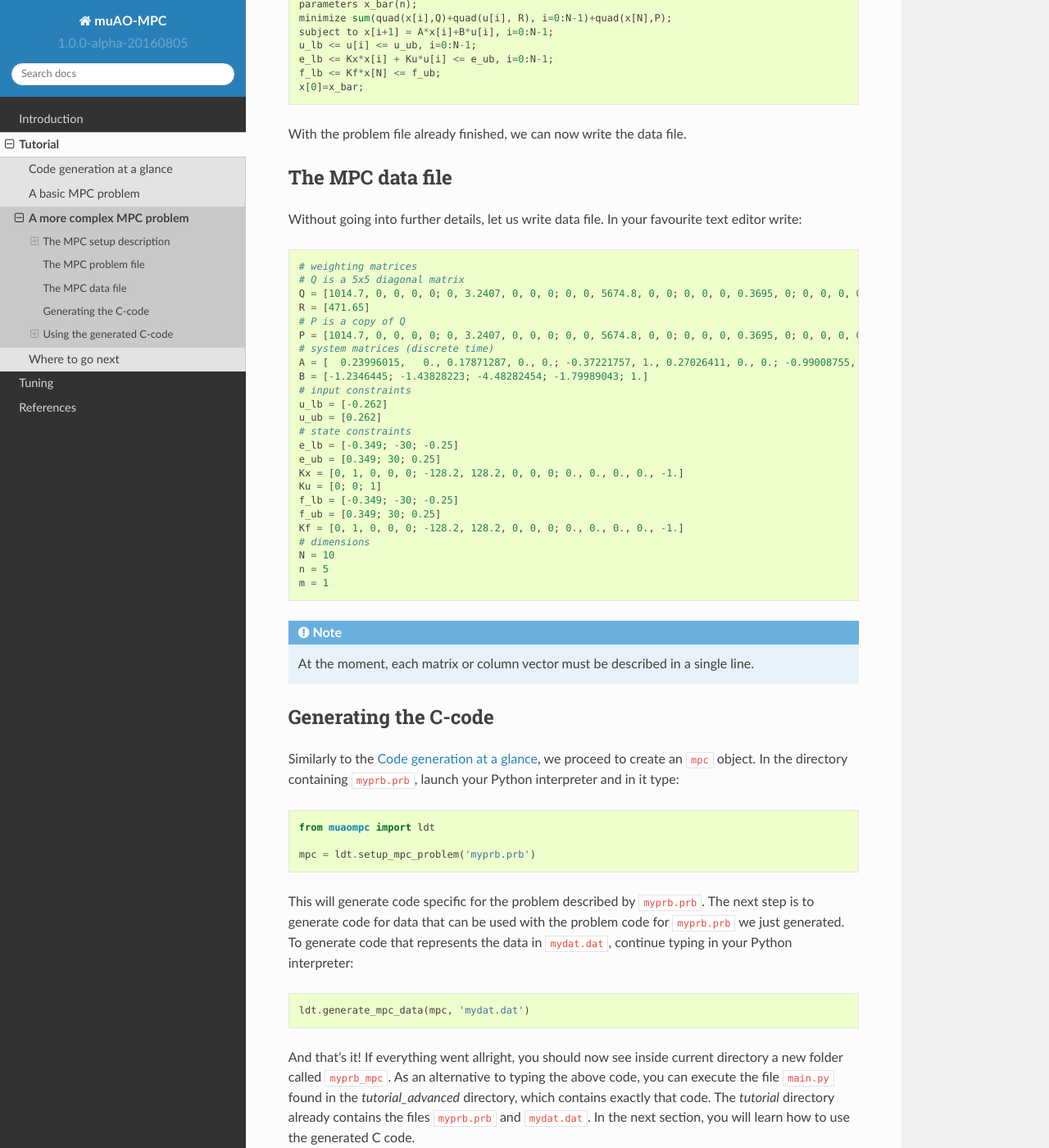
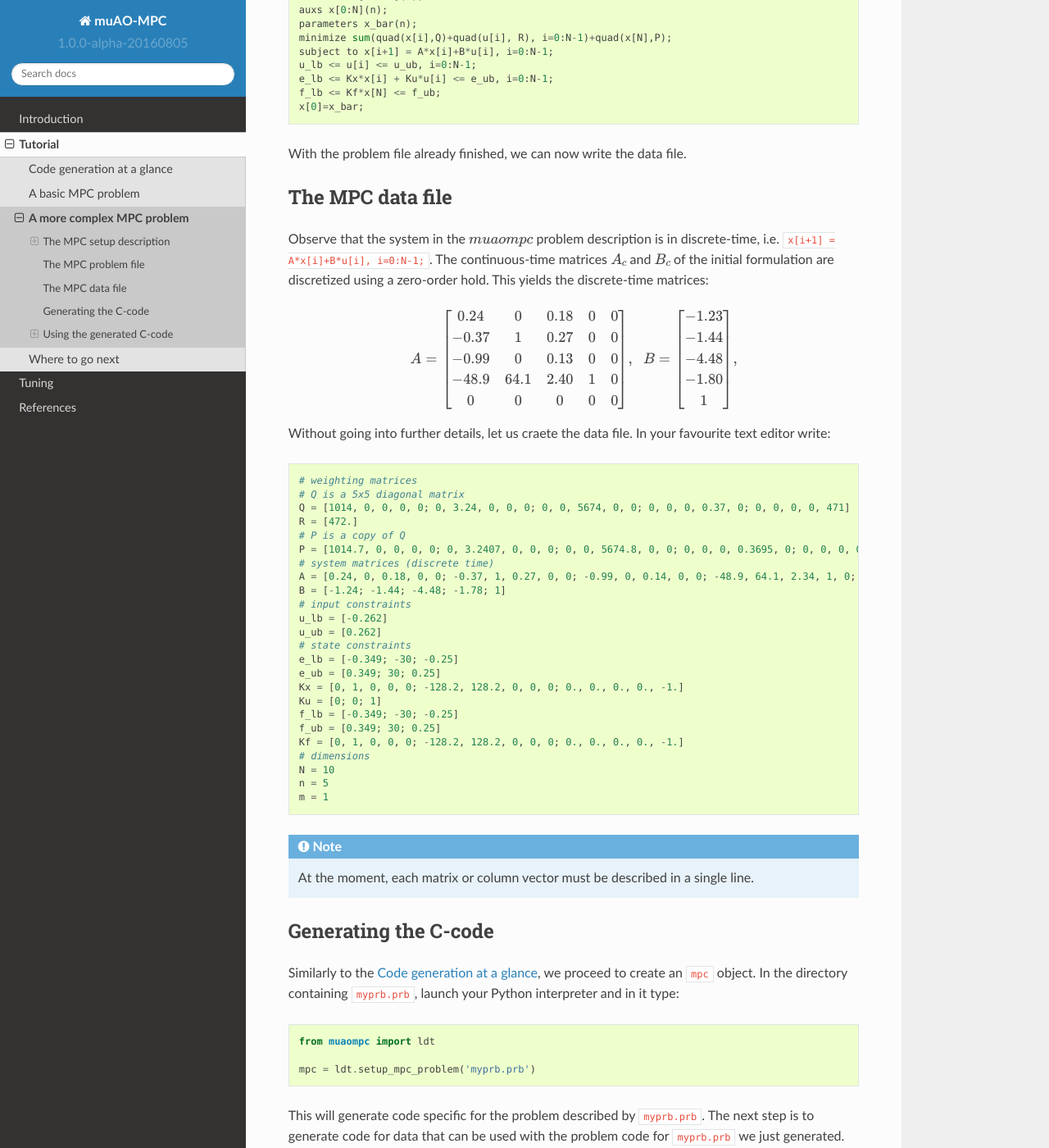
Before and after one commit to muaompc/muaompc, a Sphinx documentation site: the page built from doc/tutor.advanced.rst, in a window 1280 px wide and 1400 px high, scrolled down 1399 px. Shown: the whole window at 82% size. Built offline with Sphinx 7.4.7 and the Read the Docs theme 2.0.0, drawn with Linux system fonts in a browser that asks for light colours; formulas are drawn with MathJax 3; some of the changed text lies outside the part shown.

Commit message:
Improve the advanced tutorial

```diff
--- a/doc/tutor.advanced.rst
+++ b/doc/tutor.advanced.rst
@@ -8,10 +8,9 @@
 follow is the same: describe the problem, generate C-code from it, and finally
 use the generated code.
 
-
 We now consider a problem that presents many of the features
-available. The code for this example can be found
-inside the *tutorial* directory ``muaompc_root/examples/ldt/tutorial``,
+available in `muaompc`. The code for this example can be found
+inside the *tutorial advanced* directory ``muaompc_root/examples/ldt/tutorial_advanced``,
 where ``muaompc_root`` is the path to the root directory of ``muaompc``.
 
 
@@ -91,23 +90,45 @@
     f_lb <= Kf*x[N] <= f_ub;
     x[0]=x_bar;
 
+With the problem file already finished, we can now write the data file.
 
-With the problem file already finished, we can now write the data file.
 
 The MPC data file
 =================
 
-Without going into further details, let us write data file. In your favourite text editor write::
+Observe that the system in the `muaompc` problem description is in discrete-time,
+i.e. ``x[i+1] = A*x[i]+B*u[i], i=0:N-1;``.
+The continuous-time matrices `A_c` and `B_c` of the initial formulation are discretized using a
+zero-order hold. This yields the discrete-time matrices:
+
+.. math::
+   A = \left[ \begin{matrix}
+   0.24 & 0 & 0.18 & 0 & 0 \\
+   -0.37 & 1 & 0.27 & 0 & 0 \\
+   -0.99 & 0 & 0.13 & 0 & 0 \\
+   -48.9 & 64.1 & 2.40 & 1 & 0 \\
+   0 & 0 & 0 & 0 & 0  \\
+   \end{matrix} \right], \;\;
+   B = \left[ \begin{matrix}
+   -1.23 \\
+   -1.44 \\
+   -4.48 \\
+   -1.80 \\
+   1 \\
+   \end{matrix} \right],
+
+
+Without going into further details, let us craete the data file. In your favourite text editor write::
 
     # weighting matrices
     # Q is a 5x5 diagonal matrix
-    Q = [1014.7, 0, 0, 0, 0; 0, 3.2407, 0, 0, 0; 0, 0, 5674.8, 0, 0; 0, 0, 0, 0.3695, 0; 0, 0, 0, 0, 471.75]
-    R = [471.65]
+    Q = [1014, 0, 0, 0, 0; 0, 3.24, 0, 0, 0; 0, 0, 5674, 0, 0; 0, 0, 0, 0.37, 0; 0, 0, 0, 0, 471]
+    R = [472.]
     # P is a copy of Q
     P = [1014.7, 0, 0, 0, 0; 0, 3.2407, 0, 0, 0; 0, 0, 5674.8, 0, 0; 0, 0, 0, 0.3695, 0; 0, 0, 0, 0, 471.75]
     # system matrices (discrete time)
-    A = [  0.23996015,   0., 0.17871287, 0., 0.; -0.37221757, 1., 0.27026411, 0., 0.; -0.99008755, 0., 0.13885973, 0., 0.; -48.93540655, 64.1, 2.39923411, 1., 0.; 0., 0., 0., 0., 0.]
-    B = [-1.2346445; -1.43828223; -4.48282454; -1.79989043; 1.]
+    A = [0.24, 0, 0.18, 0, 0; -0.37, 1, 0.27, 0, 0; -0.99, 0, 0.14, 0, 0; -48.9, 64.1, 2.34, 1, 0; 0, 0, 0, 0, 0]
+    B = [-1.24; -1.44; -4.48; -1.78; 1]
     # input constraints
     u_lb = [-0.262]
     u_ub = [0.262]
@@ -207,4 +228,12 @@
   c.x_bar[:] = [0., 0., 0., -400., 0.]
   # get solution
   ctl.solve_problem();
-  ctl.u_opt
+
+The optimal input should be::
+
+  print(ctl.u_opt)
+  array([-0.262     , -0.16655812, -0.01816673,  0.02758426,  0.05402744,
+        0.05627172,  0.04890875,  0.0400374 ,  0.02971596,  0.01780586])
+
+
+This concludes the advanced tutorial.
```
Also changed, not shown: other parts of doc/tutor.advanced.rst (+2 -2 lines).
